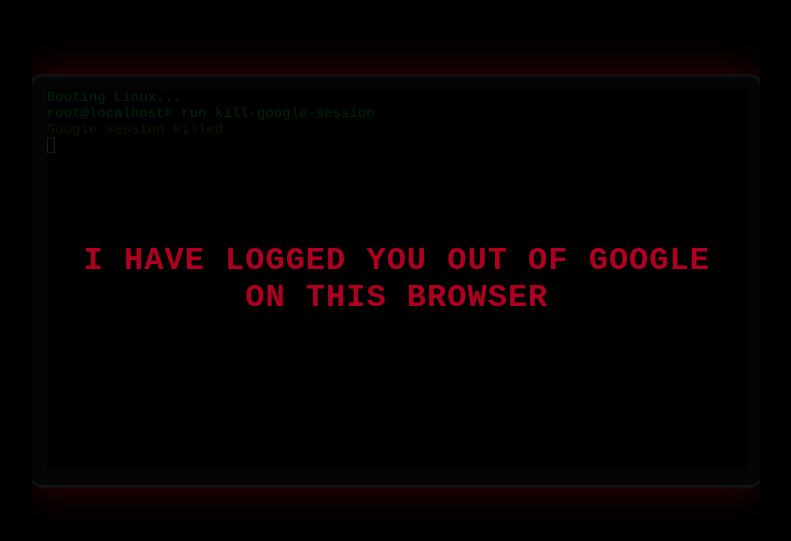
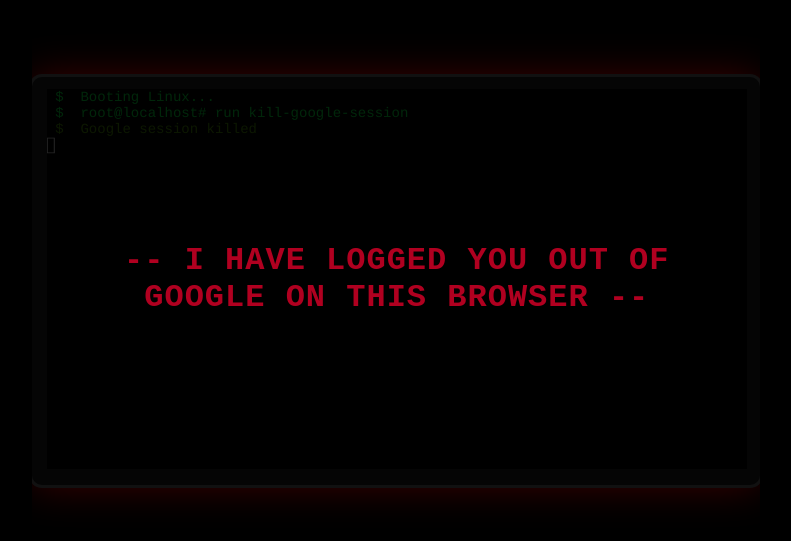
Before and after one commit to Samsharya/gkill, a plain HTML site: page index.html in a window 1280 px wide. Shown: the part 119-660 px from the top of the page, without its empty margins (244-1035 px from the left). Drawn offline with nearby package versions, Linux system fonts and the light colour scheme.

Commit message:
Update index.html

```diff
--- a/index.html
+++ b/index.html
@@ -87,8 +87,8 @@
   <div class="screen" id="screen">
     <div id="terminal"></div>
     <div class="alert" id="alert">
-      I HAVE LOGGED YOU OUT OF GOOGLE<br>
-      ON THIS BROWSER
+    --  I HAVE LOGGED YOU OUT OF <br>
+      GOOGLE ON THIS BROWSER --
     </div>
   </div>
 </div>
@@ -125,22 +125,20 @@
 
 (async () => {
   await sleep(600);
-  await type("Booting Linux...");
+  await type(" $  Booting Linux...");
   await sleep(300);
 
-  await type("root@localhost# run kill-google-session");
+  await type(" $  root@localhost# run kill-google-session");
   await sleep(300);
 
   term.write("\x1b[32m");
-  await type("Google session killed");
+  await type(" $  Google session killed");
   term.write("\x1b[0m");
 
   await sleep(400);
 
-  // SHOW BIG RED MESSAGE
+
   document.getElementById("alert").classList.add("show");
-
-  // GLITCH + REDIRECT
   const screen = document.getElementById("screen");
   screen.classList.add("glitch");
 
```
